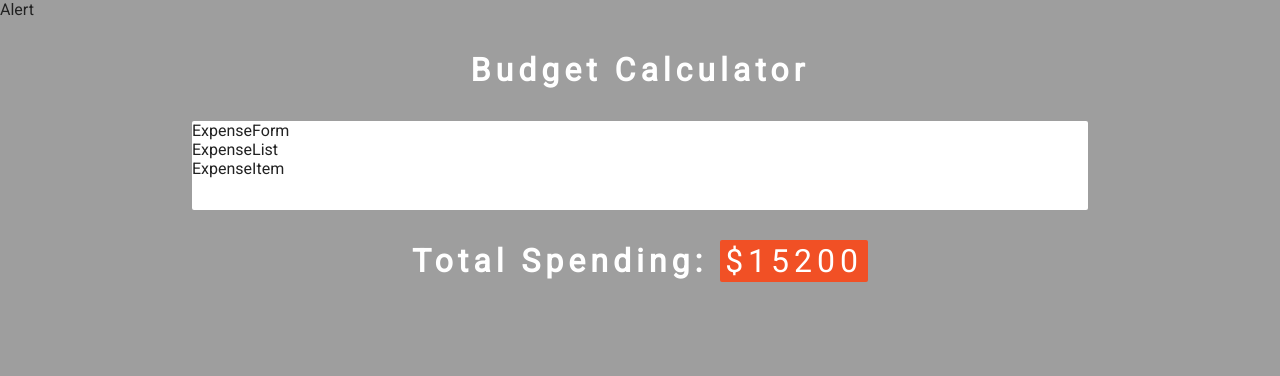
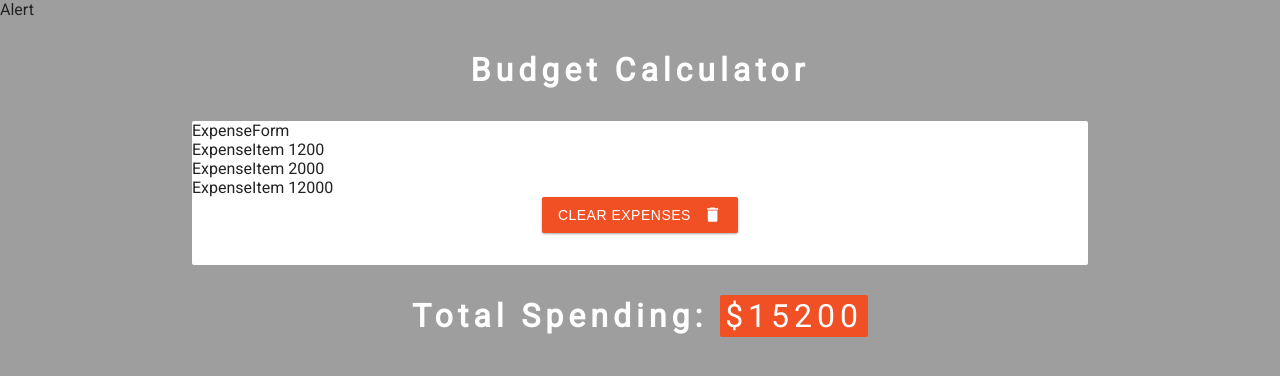
Before and after one commit to Priscilla-Egberi/Budget-Calculator, a React (Create React App) app: page / in a window 1280 px wide. Shown: the top 376 px of the page. Built offline with nearby package versions, Linux system fonts and the light colour scheme.

Commit message:
added a function to iterate through an array and return items

```diff
--- a/package.json
+++ b/package.json
@@ -8,6 +8,7 @@
     "@testing-library/user-event": "^13.5.0",
     "react": "^18.2.0",
     "react-dom": "^18.2.0",
+    "react-icons": "^4.7.1",
     "react-scripts": "5.0.1",
     "web-vitals": "^2.1.4"
   },
--- a/src/App.js
+++ b/src/App.js
@@ -18,7 +18,7 @@ function App() {
       <h1>Budget Calculator</h1>
       <main className="App">
         <ExpenseForm />
-        <ExpenseList />
+        <ExpenseList expenses={expenses} />
       </main>
       <h1>total spending:{" "}
       <span className="total">$
--- a/src/components/ExpenseItem.js
+++ b/src/components/ExpenseItem.js
@@ -1,7 +1,7 @@
 import React from 'react'
 
-export default function ExpenseItem() {
+export default function ExpenseItem({expense}) {
   return (
-    <div>ExpenseItem</div>
+    <div>ExpenseItem {expense.amount}</div>
   )
 }
--- a/src/components/ExpenseList.js
+++ b/src/components/ExpenseList.js
@@ -1,10 +1,15 @@
 import React from 'react'
 import Item from "./ExpenseItem"
-export default function ExpenseList() {
+import {MdDelete} from "react-icons/md"
+export default function ExpenseList({expenses}) {
+    console.log(expenses)
   return (
     <>
-    <div>ExpenseList</div>
-    <Item />
+    {expenses.map((expense)=>{
+        return <Item key={expense.id} expense={expense} />
+    })}
+    {expenses.length > 0 && <button className="btn">Clear Expenses <MdDelete className="btn-icon" /></button>}
+
     </>
   )
 }
```
Also changed, not shown: 1 other file (tests, documents, lock files or other folders).
